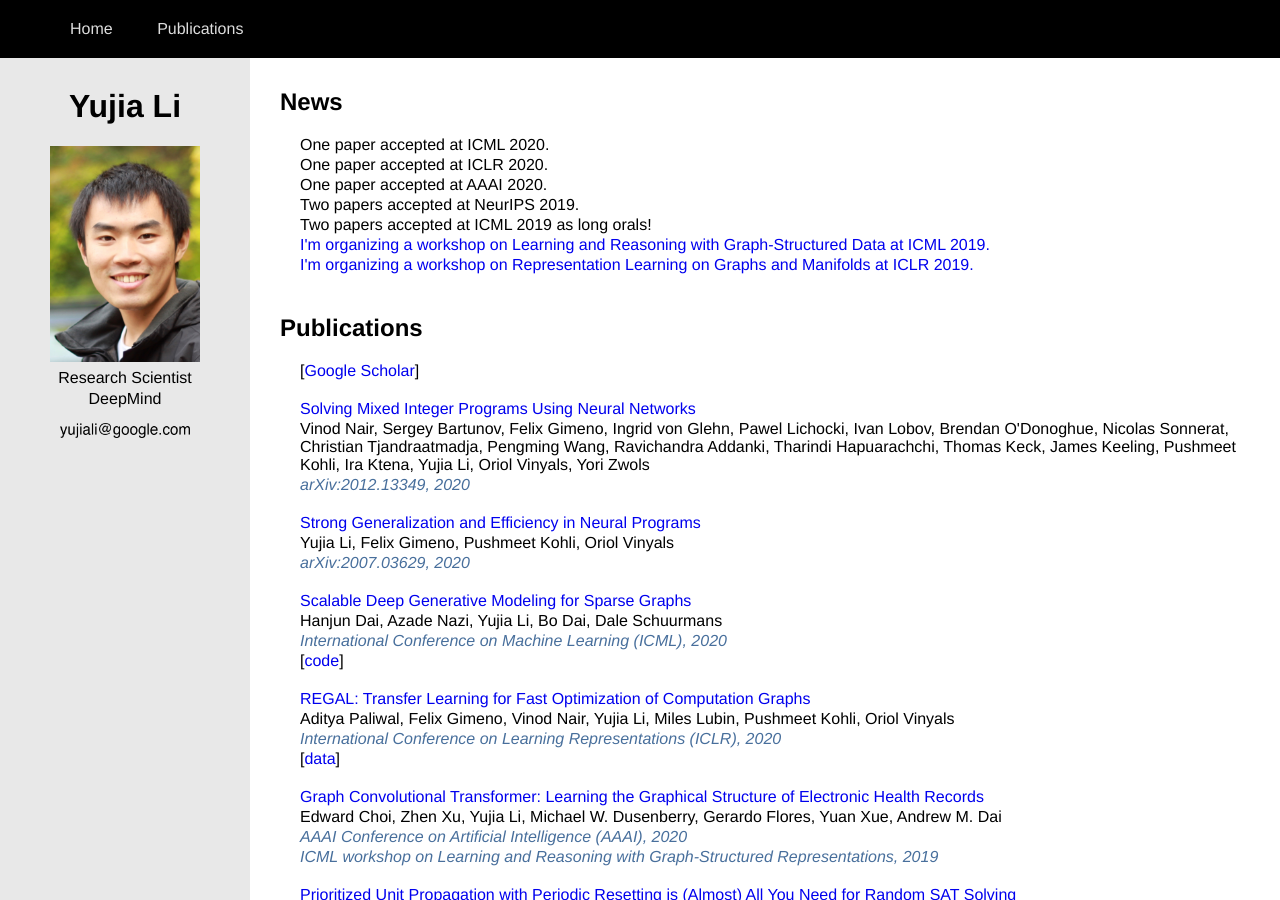
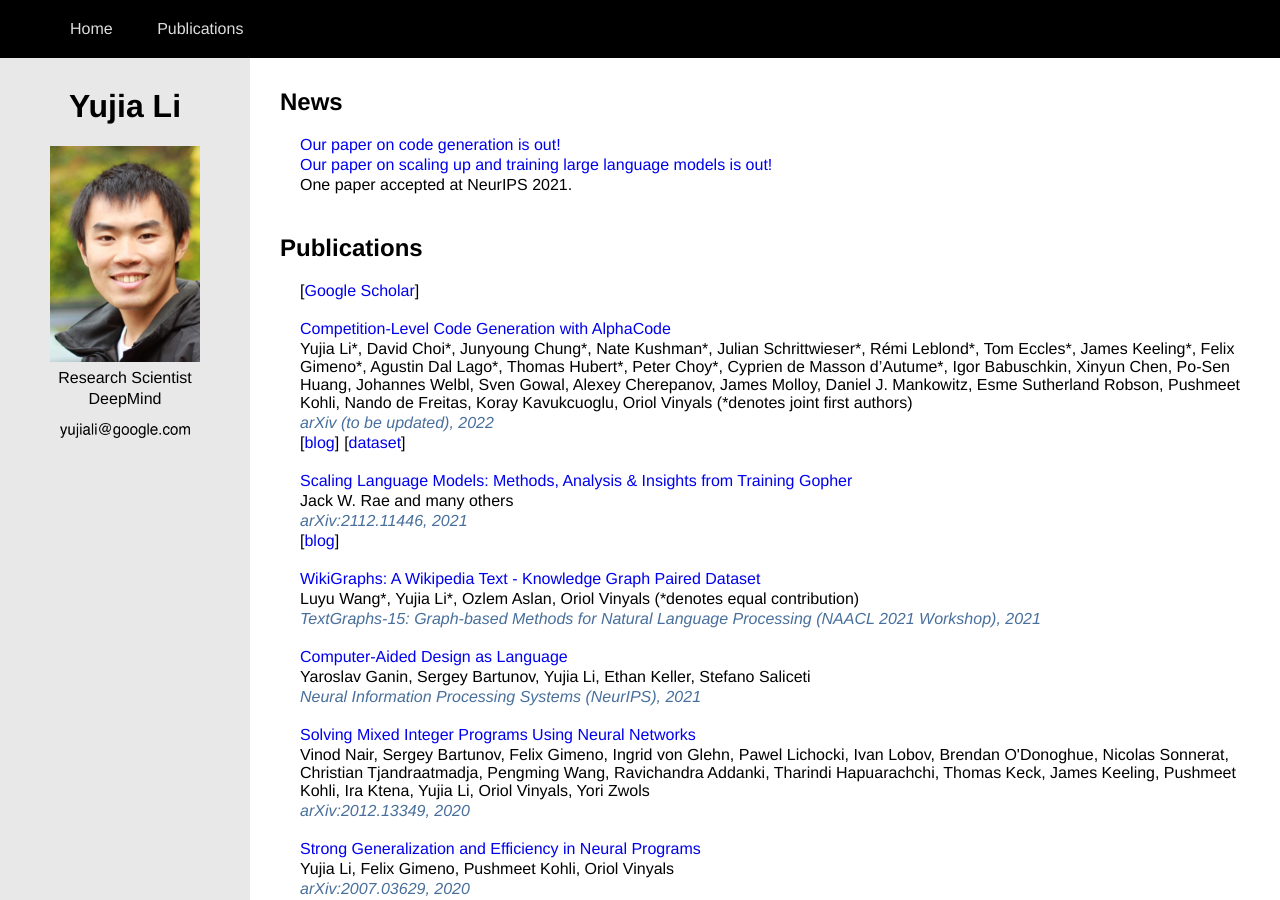
Before and after one commit to yujiali/yujiali.github.io, a Jekyll site: the page built from index.html, in a window 1280 px wide and 900 px high. Built offline with Jekyll 4.4.1, drawn with Linux system fonts in a browser that asks for light colours; some of the changed text lies outside the part shown.

Commit message:
Update website 2022-02-03

```diff
--- a/_data/community.yml
+++ b/_data/community.yml
@@ -1,15 +1,15 @@
 - role: Area Chair
   venues:
     - name: NeurIPS
-      year: 2020
+      year: 2020, 2021
     - name: ICLR
-      year: 2021
+      year: 2021, 2022
 - role: Reviewer
   venues:
     - name: NeurIPS
       year: 2015-2019
     - name: ICML
-      year: 2016-2020
+      year: 2016-2020, 2022
     - name: ICLR
       year: 2017, 2019, 2020
     - name: UAI
--- a/_data/news.yml
+++ b/_data/news.yml
@@ -1,9 +1,14 @@
-- headline: One paper accepted at ICML 2020.
-- headline: One paper accepted at ICLR 2020.
-- headline: One paper accepted at AAAI 2020.
-- headline: Two papers accepted at NeurIPS 2019.
-- headline: Two papers accepted at ICML 2019 as long orals!
-- headline: I'm organizing a workshop on Learning and Reasoning with Graph-Structured Data at ICML 2019.
-  link: https://graphreason.github.io/
-- headline: I'm organizing a workshop on Representation Learning on Graphs and Manifolds at ICLR 2019.
-  link: https://rlgm.github.io/cfp/
+- headline: Our paper on code generation is out!
+  link: https://deepmind.com/blog/article/Competitive-programming-with-AlphaCode
+- headline: Our paper on scaling up and training large language models is out!
+  link: https://deepmind.com/blog/article/language-modelling-at-scale
+- headline: One paper accepted at NeurIPS 2021.
+# - headline: One paper accepted at ICML 2020.
+# - headline: One paper accepted at ICLR 2020.
+# - headline: One paper accepted at AAAI 2020.
+# - headline: Two papers accepted at NeurIPS 2019.
+# - headline: Two papers accepted at ICML 2019 as long orals!
+# - headline: I'm organizing a workshop on Learning and Reasoning with Graph-Structured Data at ICML 2019.
+#   link: https://graphreason.github.io/
+# - headline: I'm organizing a workshop on Representation Learning on Graphs and Manifolds at ICLR 2019.
+#   link: https://rlgm.github.io/cfp/
--- a/_data/papers.yml
+++ b/_data/papers.yml
@@ -1,5 +1,76 @@
 # Note: some symbols in a YAML file have special meanings, like `:` and `-`.
 # Make sure to enclose strings that contain these symbols in quotes.
+
+- title: Competition-Level Code Generation with AlphaCode
+  authors:
+    - Yujia Li*
+    - David Choi*
+    - Junyoung Chung*
+    - Nate Kushman*
+    - Julian Schrittwieser*
+    - Rémi Leblond*
+    - Tom Eccles*
+    - James Keeling*
+    - Felix Gimeno*
+    - Agustin Dal Lago*
+    - Thomas Hubert*
+    - Peter Choy*
+    - Cyprien de Masson d’Autume*
+    - Igor Babuschkin
+    - Xinyun Chen
+    - Po-Sen Huang
+    - Johannes Welbl
+    - Sven Gowal
+    - Alexey Cherepanov
+    - James Molloy
+    - Daniel J. Mankowitz
+    - Esme Sutherland Robson
+    - Pushmeet Kohli
+    - Nando de Freitas
+    - Koray Kavukcuoglu
+    - Oriol Vinyals
+  authors_note: (*denotes joint first authors)
+  venues:
+    - name: arXiv (to be updated)
+      year: 2022
+  url: https://storage.googleapis.com/deepmind-media/AlphaCode/competition_level_code_generation_with_alphacode.pdf
+  links:
+    blog: https://deepmind.com/blog/article/Competitive-programming-with-AlphaCode
+    dataset: https://github.com/deepmind/code_contests
+
+- title: "Scaling Language Models: Methods, Analysis & Insights from Training Gopher"
+  authors:
+    - Jack W. Rae and many others
+  venues:
+    - name: arXiv:2112.11446
+      year: 2021
+  url: https://arxiv.org/abs/2112.11446
+  links:
+    blog: https://deepmind.com/blog/article/language-modelling-at-scale
+
+- title: "WikiGraphs: A Wikipedia Text - Knowledge Graph Paired Dataset"
+  authors:
+    - Luyu Wang*
+    - Yujia Li*
+    - Ozlem Aslan
+    - Oriol Vinyals
+  authors_note: (*denotes equal contribution)
+  venues:
+    - name: "TextGraphs-15: Graph-based Methods for Natural Language Processing (NAACL 2021 Workshop)"
+      year: 2021
+  url: https://arxiv.org/abs/2107.09556
+
+- title: Computer-Aided Design as Language
+  authors:
+    - Yaroslav Ganin
+    - Sergey Bartunov
+    - Yujia Li
+    - Ethan Keller
+    - Stefano Saliceti
+  venues:
+    - name: Neural Information Processing Systems (NeurIPS)
+      year: 2021
+  url: https://arxiv.org/abs/2105.02769
 
 - title: Solving Mixed Integer Programs Using Neural Networks
   authors:
```
